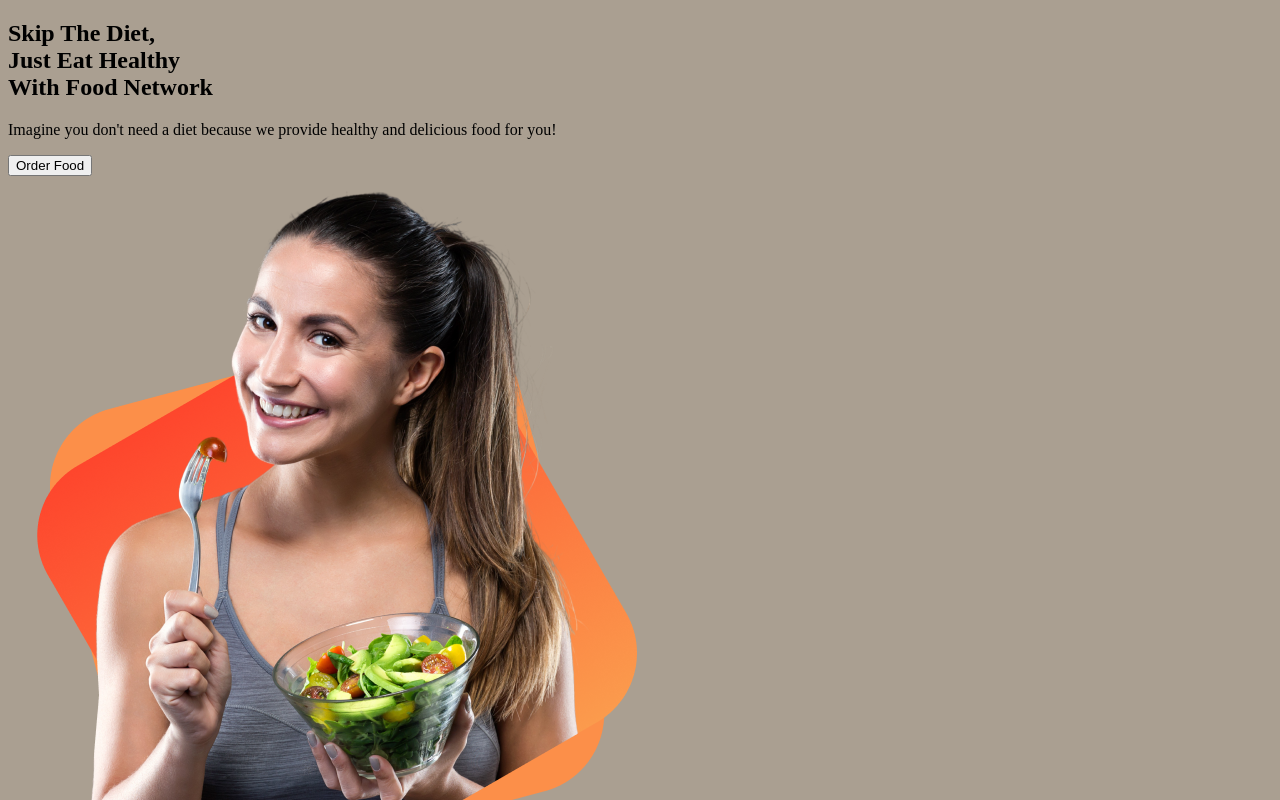
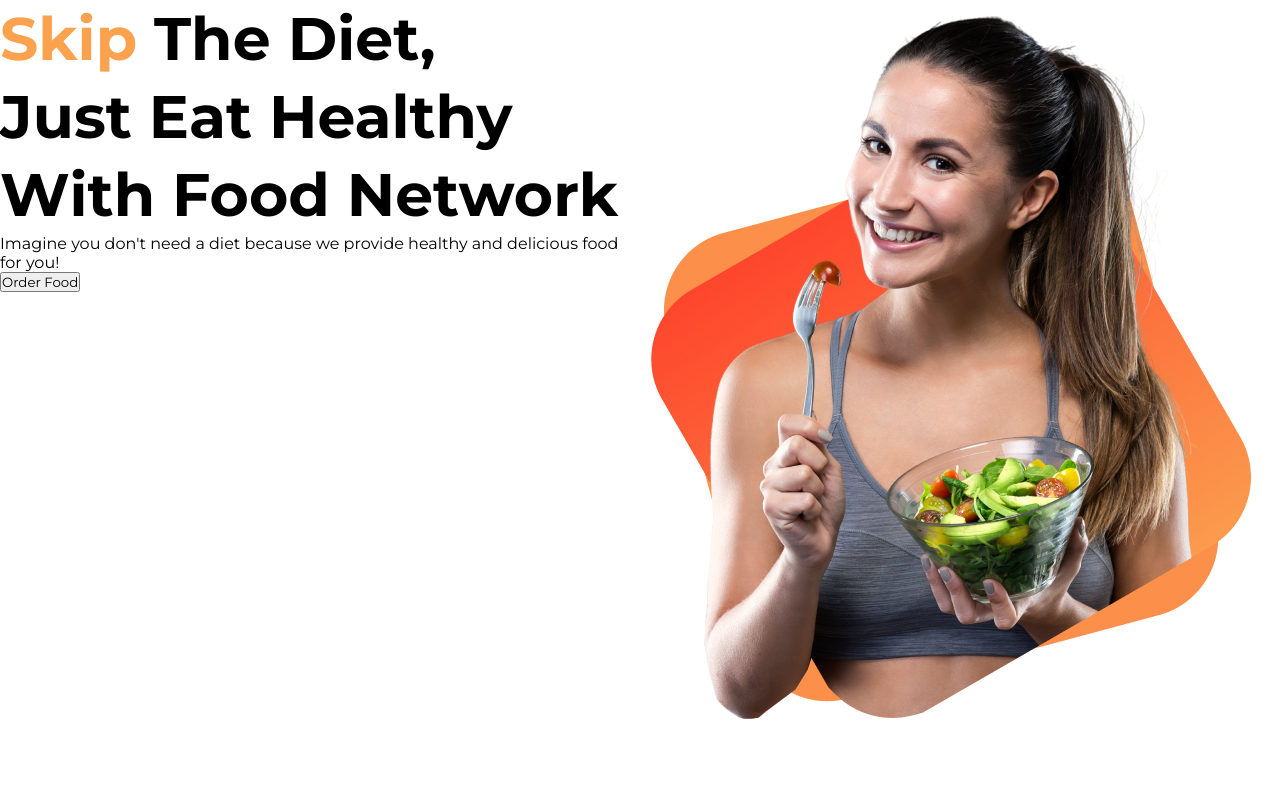
Before and after one commit to foysalmia/Food-network, a plain HTML site: page index.html in a window 1280 px wide. Shown: the top 800 px of the page. Drawn offline with Linux system fonts and the light colour scheme.

Commit message:
font and simple css done

```diff
--- a/index.html
+++ b/index.html
@@ -11,13 +11,13 @@
 
 <body>
     <!-- Header Section -->
-    <section>
+    <section class="hero">
         <div>
-            <h1><span>Skip</span> The Diet,<br>Just Eat Healthy<br>With Food Network</h1>
+            <h1 class="headline"><span class="text">Skip</span> The Diet,<br>Just Eat Healthy<br>With Food Network</h1>
             <p>Imagine you don't need a diet because we provide healthy and delicious food for you!</p>
             <button>Order Food</button>
         </div>
-        <div>
+        <div class="model1">
             <img src="./images/model/Group 8425.png" alt="">
         </div>
     </section>
--- a/style.css
+++ b/style.css
@@ -1,5 +1,33 @@
-body{
+@import url('https://fonts.googleapis.com/css2?family=Montserrat:ital,wght@0,100;0,200;0,300;0,400;0,500;0,600;0,700;0,800;0,900;1,100;1,200;1,300;1,400;1,500;1,600;1,700;1,800;1,900&display=swap');
 
+* {
+    box-sizing: border-box;
+    margin: 0;
+    padding: 0;
+    font-family: 'Montserrat', sans-serif;
+}
 
-    background-color: rgb(170, 159, 145);
+body {
+    background-color: rgb(255, 255, 255);
 }
+
+.hero {
+    display: flex;
+    height: 100vh;
+}
+
+.headline {
+    font-style: normal;
+    font-weight: 700;
+    font-size: 60px;
+    line-height: 130%;
+}
+
+.text {
+    color: #FBA24F;
+}
+
+.model1 {
+    width: 658.26px;
+    height: 400.23px;
+}
```
